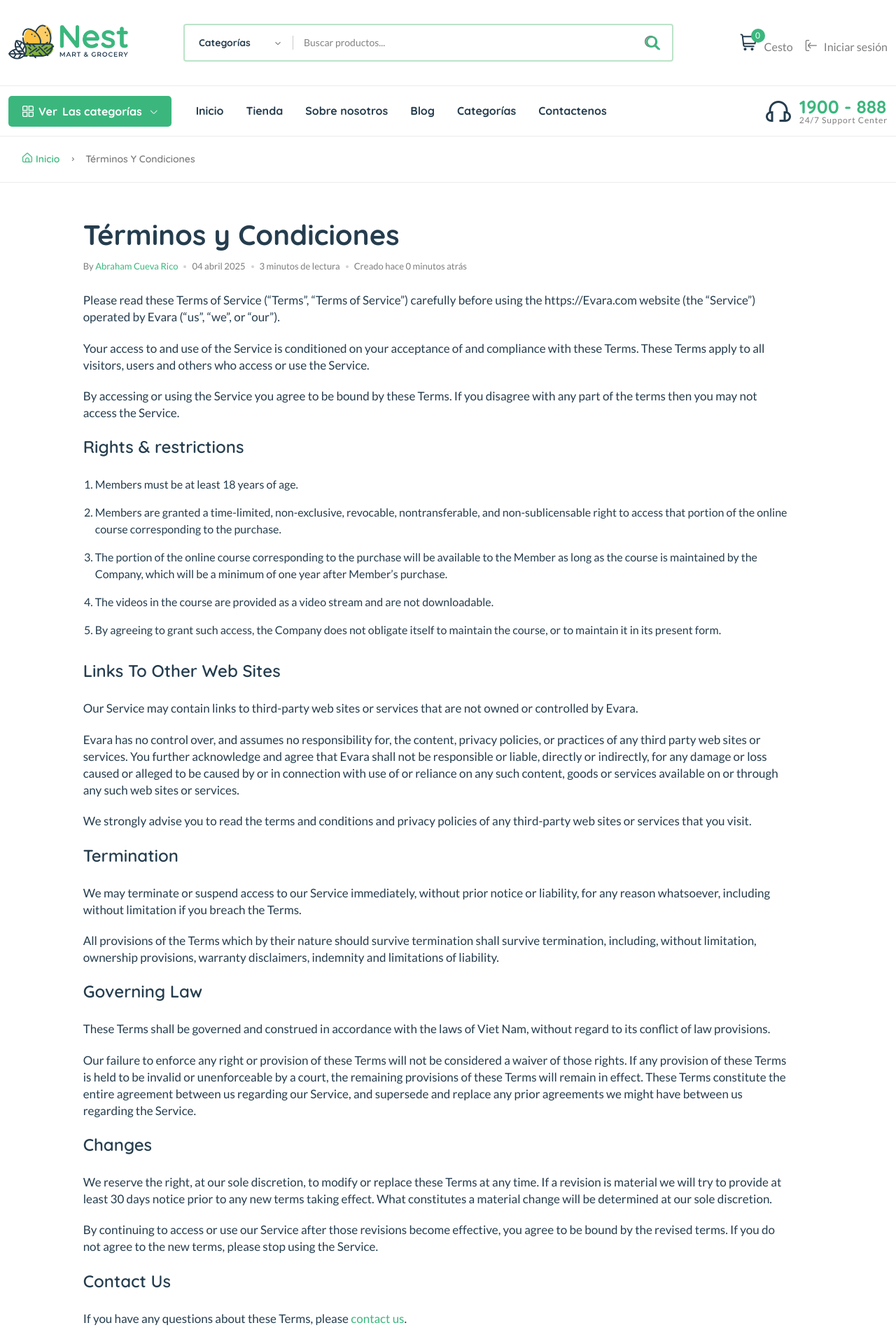
After one commit to AbrahamCueva/FastCart-Ecommerce, a Django app: page /terms_of_service/ in a window 1280 px wide. The commit adds this page. Shown: the top 1920 px of the page at 70% size. Run offline with Django 4.2, Linux system fonts and the light colour scheme; data comes from the database, SQL or seed files in the repository; both versions use the stored data as it was after the commit; parts of the project's set-up code (start-up, migrations or seed data) failed here and were passed over; some libraries are stand-ins or nearby versions.

Commit message:
terms_of_service

```diff
--- a/ecom_prj/settings.py
+++ b/ecom_prj/settings.py
@@ -260,8 +260,8 @@ JAZZMIN_SETTINGS = {
         "store.BlogPost": "fas fa-newspaper",
         "store.BlogComment": "fas fa-comments",
         "store.Subscriber": "fas fa-check-circle",
-        "store.PrivacyPolicy": "fas fa-building-shield",
-
+        "store.PrivacyPolicy": "fas fa-file-signature",
+        "store.TermsOfService": "fas fa-file-signature",
 
         "customer.Address": "fas fa-location-arrow",
         "customer.Wishlist": "fas fa-heart",
--- a/store/admin.py
+++ b/store/admin.py
@@ -139,6 +139,11 @@ class PrivacyPolicyAdmin(admin.ModelAdmin):
     search_fields = ("title", "author__username")
     readonly_fields = ("created_at", "updated_at", "read_time")
 
+class TermsOfServiceAdmin(admin.ModelAdmin):
+    list_display = ("title", "author", "created_at", "read_time")
+    search_fields = ("title", "author__username")
+    readonly_fields = ("created_at", "updated_at", "read_time")
+
 admin.site.register(store_models.Category, CategoryAdmin)
 admin.site.register(store_models.Product, ProductAdmin)
 admin.site.register(store_models.Variant, VariantAdmin)
@@ -163,3 +168,4 @@ admin.site.register(store_models.BlogComment, BlogCommentAdmin)
 admin.site.register(store_models.Subscriber, SubscriberAdmin)
 
 admin.site.register(store_models.PrivacyPolicy, PrivacyPolicyAdmin)
+admin.site.register(store_models.TermsOfService, TermsOfServiceAdmin)
--- a/store/models.py
+++ b/store/models.py
@@ -465,3 +465,25 @@ class PrivacyPolicy(models.Model):
             word_count = len(self.content.split())
             self.read_time = max(1, word_count // 200)  # Asumiendo 200 palabras por minuto
         super().save(*args, **kwargs)
+
+class TermsOfService(models.Model):
+    title = models.CharField(max_length=255, verbose_name="Título", default="Términos y Condiciones")
+    content = CKEditor5Field("Contenido", config_name="extends")
+    author = models.ForeignKey('userauths.User', on_delete=models.SET_NULL, null=True, blank=True)
+    created_at = models.DateTimeField(auto_now_add=True, verbose_name="Fecha de Creación")
+    updated_at = models.DateTimeField(auto_now=True, verbose_name="Última Actualización")
+    read_time = models.PositiveIntegerField(verbose_name="Tiempo de lectura (minutos)", default=5)
+
+    class Meta:
+        verbose_name = "Términos y Condiciones"
+        verbose_name_plural = "Términos y Condiciones"
+        ordering = ["-created_at"]
+
+    def __str__(self):
+        return self.title
+
+    def save(self, *args, **kwargs):
+        if not self.pk:  # Si es un nuevo objeto, calcular tiempo de lectura
+            word_count = len(self.content.split())
+            self.read_time = max(1, word_count // 200)  # Asumiendo 200 palabras por minuto
+        super().save(*args, **kwargs)
--- a/store/urls.py
+++ b/store/urls.py
@@ -36,4 +36,5 @@ urlpatterns = [
     path("subscribe/", views.subscribe, name="subscribe"),
 
     path("privacy_policy/", views.polity_policy, name="polity_policy"),
+    path("terms_of_service/", views.terms_of_service, name="terms_of_service"),
 ]
--- a/store/views.py
+++ b/store/views.py
@@ -743,3 +743,14 @@ def polity_policy(request):
         "privacy_policies": privacy_policies,
     }
     return render(request, "store/privacy_policy.html", context)
+
+def terms_of_service(request):
+    settings = store_models.StoreSettings.objects.first()
+    categories = store_models.Category.objects.all()
+    terms_of_service = store_models.TermsOfService.objects.get()
+    context = {
+        "settings": settings,
+        "categories": categories,
+        "terms_of_service": terms_of_service,
+    }
+    return render(request, "store/terms_of_service.html", context)
--- a/templates/partials/base.html
+++ b/templates/partials/base.html
@@ -425,8 +425,8 @@
                                 <img src="{% static 'assets/imgs/theme/icons/icon-1.svg' %}" alt="" />
                             </div>
                             <div class="banner-text">
-                                <h3 class="icon-box-title">Best prices & offers</h3>
-                                <p>Orders $50 or more</p>
+                                <h3 class="icon-box-title">Mejores precios y ofertas</h3>
+                                <p>Pedidos de S/. 50 o más</p>
                             </div>
                         </div>
                     </div>
@@ -436,8 +436,8 @@
                                 <img src="{% static 'assets/imgs/theme/icons/icon-2.svg' %}" alt="" />
                             </div>
                             <div class="banner-text">
-                                <h3 class="icon-box-title">Free delivery</h3>
-                                <p>24/7 amazing services</p>
+                                <h3 class="icon-box-title">Envío gratuito</h3>
+                                <p>Servicios increíbles 24/7</p>
                             </div>
                         </div>
                     </div>
@@ -447,8 +447,8 @@
                                 <img src="{% static 'assets/imgs/theme/icons/icon-3.svg' %}" alt="" />
                             </div>
                             <div class="banner-text">
-                                <h3 class="icon-box-title">Great daily deal</h3>
-                                <p>When you sign up</p>
+                                <h3 class="icon-box-title">Gran oferta diaria</h3>
+                                <p>Cuando te registras</p>
                             </div>
                         </div>
                     </div>
@@ -458,8 +458,8 @@
                                 <img src="{% static 'assets/imgs/theme/icons/icon-4.svg' %}" alt="" />
                             </div>
                             <div class="banner-text">
-                                <h3 class="icon-box-title">Wide assortment</h3>
-                                <p>Mega Discounts</p>
+                                <h3 class="icon-box-title">Amplio surtido</h3>
+                                <p>Grandes descuentos</p>
                             </div>
                         </div>
                     </div>
@@ -469,8 +469,8 @@
                                 <img src="{% static 'assets/imgs/theme/icons/icon-5.svg' %}" alt="" />
                             </div>
                             <div class="banner-text">
-                                <h3 class="icon-box-title">Easy returns</h3>
-                                <p>Within 30 days</p>
+                                <h3 class="icon-box-title">Devoluciones fáciles</h3>
+                                <p>Dentro de los 30 días</p>
                             </div>
                         </div>
                     </div>
@@ -480,14 +480,15 @@
                                 <img src="{% static 'assets/imgs/theme/icons/icon-6.svg' %}" alt="" />
                             </div>
                             <div class="banner-text">
-                                <h3 class="icon-box-title">Safe delivery</h3>
-                                <p>Within 30 days</p>
+                                <h3 class="icon-box-title">Entrega segura</h3>
+                                <p>Dentro de los 30 días</p>
                             </div>
                         </div>
                     </div>
                 </div>
             </div>
         </section>
+
         <section class="section-padding footer-mid">
             <div class="container text-center d-flex flex-column align-items-center pt-15 pb-20">
                 <div class="row">
@@ -537,7 +538,8 @@
                                     <span>10:00 - 18:00, Lunes - Sábado</span>
                                 </li>
                                 <li>
-                                    <a href="{% url 'store:polity_policy' %}">Política de Privacidad</a>
+                                    <a href="{% url 'store:polity_policy' %}">Política de Privacidad</a> <br>
+                                    <a href="{% url 'store:terms_of_service' %}">Términos y Condiciones</a>
                                 </li>
                             </ul>
                         </div>
--- /dev/null
+++ b/templates/store/terms_of_service.html
@@ -0,0 +1,43 @@
+{% extends 'partials/base.html' %}
+{% block title %}Términos y Condiciones - {{ settings.store_name }}{% endblock %}
+{% load humanize %}
+{% load static %}
+
+{% block content %}
+<main class="main pages">
+    <div class="page-header breadcrumb-wrap">
+        <div class="container">
+            <div class="breadcrumb">
+                <a href="{% url 'store:index' %}" rel="nofollow"><i class="fi-rs-home mr-5"></i>Inicio</a>
+                <span></span> Términos y Condiciones
+            </div>
+        </div>
+    </div>
+    <div class="page-content pt-50">
+        <div class="container">
+            <div class="row">
+                <div class="col-xl-10 col-lg-12 m-auto">
+                    <div class="row">
+                        <div class="col-lg-12">
+                            <div class="single-page pr-30 mb-lg-0 mb-sm-5">
+                                <div class="single-header style-2">
+                                    <h2>{{terms_of_service.title}}</h2>
+                                    <div class="entry-meta meta-1 meta-3 font-xs mt-15 mb-15">
+                                        <span class="post-by">By <a href="javascript:;">{{terms_of_service.author.username}}</a></span>
+                                        <span class="post-on has-dot">{{terms_of_service.created_at|date:"d F Y"}}</span>
+                                        <span class="time-reading has-dot">{{terms_of_service.read_time}} minutos de lectura</span>
+                                        <span class="hit-count has-dot">Creado hace {{terms_of_service.created_at|timesince}} atrás</span>
+                                    </div>
+                                </div>
+                                <div class="single-content mb-50">
+                                    {{terms_of_service.content|safe}}
+                                </div>
+                            </div>
+                        </div>
+                    </div>
+                </div>
+            </div>
+        </div>
+    </div>
+</main>
+{% endblock content %}
```
Also changed, not shown: db.sqlite3, store/migrations/0028_termsofservice.py (added).
